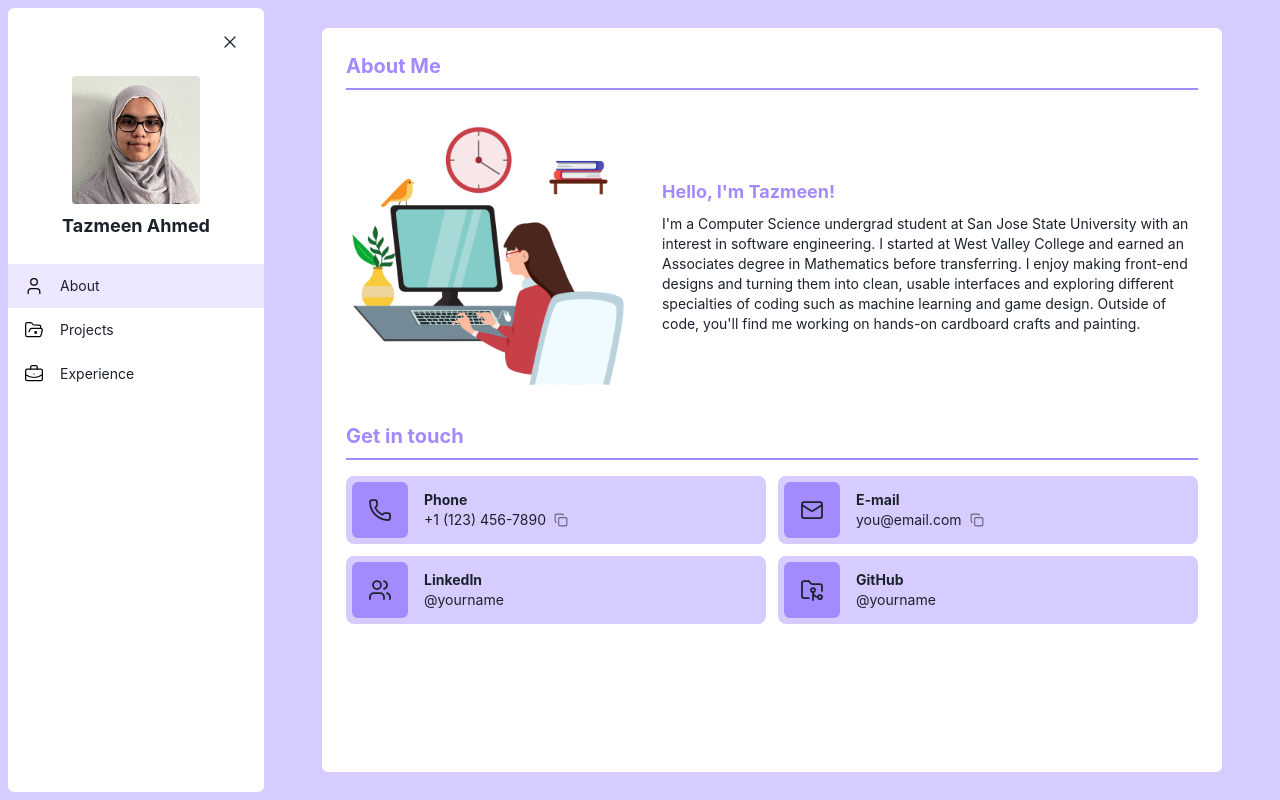
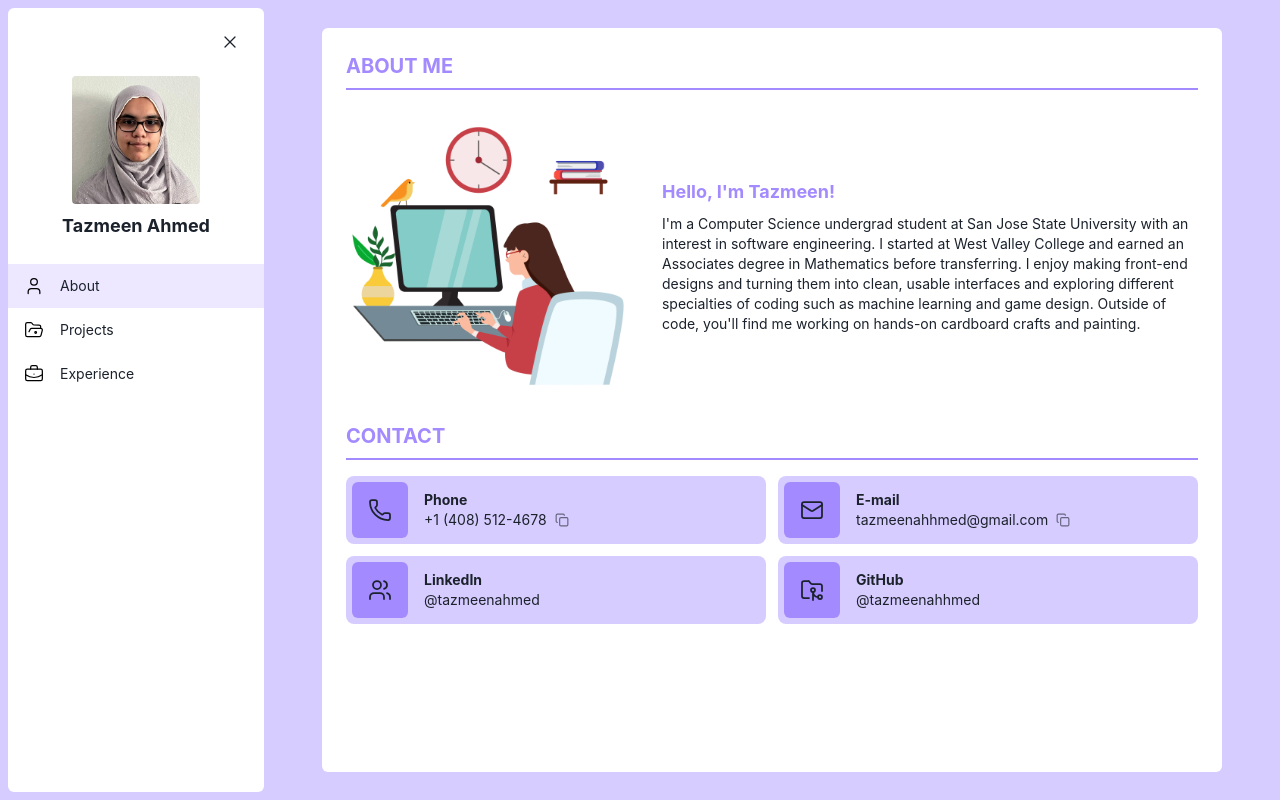
Before and after one commit to tazmeenahhmed/Portfolio, a React (Vite) app in the folder portfolio/: page / in a window 1280 px wide. Built offline with nearby package versions, Linux system fonts and the light colour scheme.

Commit message:
Added contact info

```diff
--- a/portfolio/src/pages/About.jsx
+++ b/portfolio/src/pages/About.jsx
@@ -3,10 +3,10 @@ import computer from '../assets/computer.png'
 import {Phone, Mail, Users, FolderGit2, Copy, Check} from 'lucide-react';
 
 const contacts = [
-  { label: 'Phone', value: '+1 (123) 456-7890', icon: Phone, copy: true },
-  { label: 'E-mail', value: 'you@email.com', icon: Mail, copy: true },
-  { label: 'LinkedIn', value: '@yourname', icon: Users, href: 'https://www.linkedin.com/in/yourname' },
-  { label: 'GitHub', value: '@yourname', icon: FolderGit2, href: 'https://github.com/yourname' },
+  { label: 'Phone', value: '+1 (408) 512-4678', icon: Phone, copy: true },
+  { label: 'E-mail', value: 'tazmeenahhmed@gmail.com', icon: Mail, copy: true },
+  { label: 'LinkedIn', value: '@tazmeenahmed', icon: Users, href: 'https://www.linkedin.com/in/tazmeenahmed' },
+  { label: 'GitHub', value: '@tazmeenahhmed', icon: FolderGit2, href: 'https://github.com/tazmeenahhmed' },
 ];
 
 const ContactCard = ({ label, value, icon: Icon, copy, href }) => {
@@ -47,7 +47,7 @@ const About = () => {
 
     <div className='bg-white text-[#1B222C] text-sm rounded-md overflow-y-auto w-[90%] h-[95%]'>
       <div className='px-6 pt-6'>
-        <h3 className='font-bold text-xl text-nowrap text-[#A38AFF] pb-2 border-b-2 border-[#A38AFF]'>About Me</h3>
+        <h3 className='font-bold text-xl text-nowrap text-[#A38AFF] pb-2 border-b-2 border-[#A38AFF]'>ABOUT ME</h3>
       </div>
       <div className='flex items-center gap-6 p-6'>
         <img src={computer} alt="Computer illustration" className='w-1/3 shrink-0' />
@@ -64,7 +64,7 @@ const About = () => {
       </div>
 
       <div className='px-6 pb-6'>
-        <h3 className='font-bold text-xl text-nowrap text-[#A38AFF] pb-2 mb-4 border-b-2 border-[#A38AFF]'>Get in touch</h3>
+        <h3 className='font-bold text-xl text-nowrap text-[#A38AFF] pb-2 mb-4 border-b-2 border-[#A38AFF]'>CONTACT</h3>
 
         <div className='grid grid-cols-2 gap-3'>
           {contacts.map((contact) => (
```
